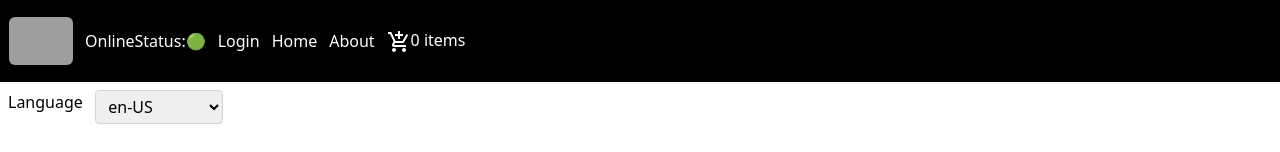
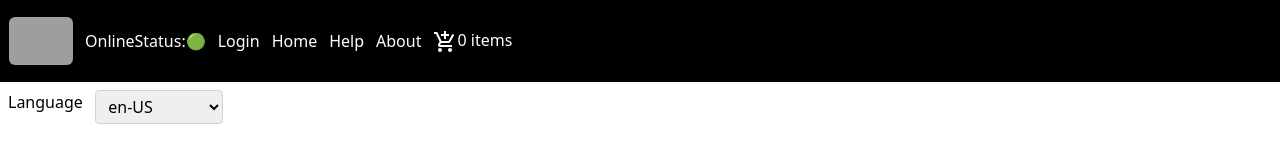
Before and after one commit to sagarcom853/Namastey-Food-App, a React (Create React App) app: page /contact in a window 1280 px wide. Shown: the top 152 px of the page. Built offline with nearby package versions, Linux system fonts and the light colour scheme; grey boxes are pictures that could not be loaded.

Commit message:
adding HelpPage nav and route

```diff
--- a/src/App.js
+++ b/src/App.js
@@ -6,8 +6,6 @@ import Contact from "./Contact";
 import HotelPage from "./HotelPage";
 import HotellPageIndi from "./HotelPageIndi";
 import Cart from "./Cart";
-import Header from "./Header";
-import Footer from "./Footer";
 import Home from "./Home";
 import Login from "./authentication/Login";
 import SignupPage from "./authentication/SignupPage";
@@ -15,6 +13,7 @@ import Layout from "./authentication/Layout";
 import ProtectedRoute from "./authentication/ProtectedRoutes";
 import { useSelector } from 'react-redux'
 import { IntlProvider } from "react-intl";
+import HelpPage from "./HelpPage"
 
 const GeneratePassword1 = lazy(() =>
   import("./Password Generator old/GeneratePassword1")
@@ -97,6 +96,7 @@ const App = () => {
               <Route exact path='about' element={<About />} />
               <Route exact path='contact' element={<Contact />} />
               <Route exact path='hotelPage' element={<HotelPage />} />
+              <Route exact path='help' element={<HelpPage />} />
               <Route exact path='/restaurant/:id' element={<HotellPageIndi />} />
               {/* <Route element={<RequireAuth />}>
              <Route path="/protected" element={<ProtectedPage />} />
--- a/src/Header.js
+++ b/src/Header.js
@@ -35,6 +35,9 @@ const Header = () => {
           <Link className="hover:text-orange-400 transition-all duration-300 ease-in-out" to='/'>Home</Link>
         </li>
         <li>
+          <Link className="hover:text-orange-400 transition-all duration-300 ease-in-out" to='/help'>Help</Link>
+        </li>
+        <li>
           <Link className="hover:text-orange-400 transition-all duration-300 ease-in-out" to='/about'>About</Link>
         </li>
         <li>
```
